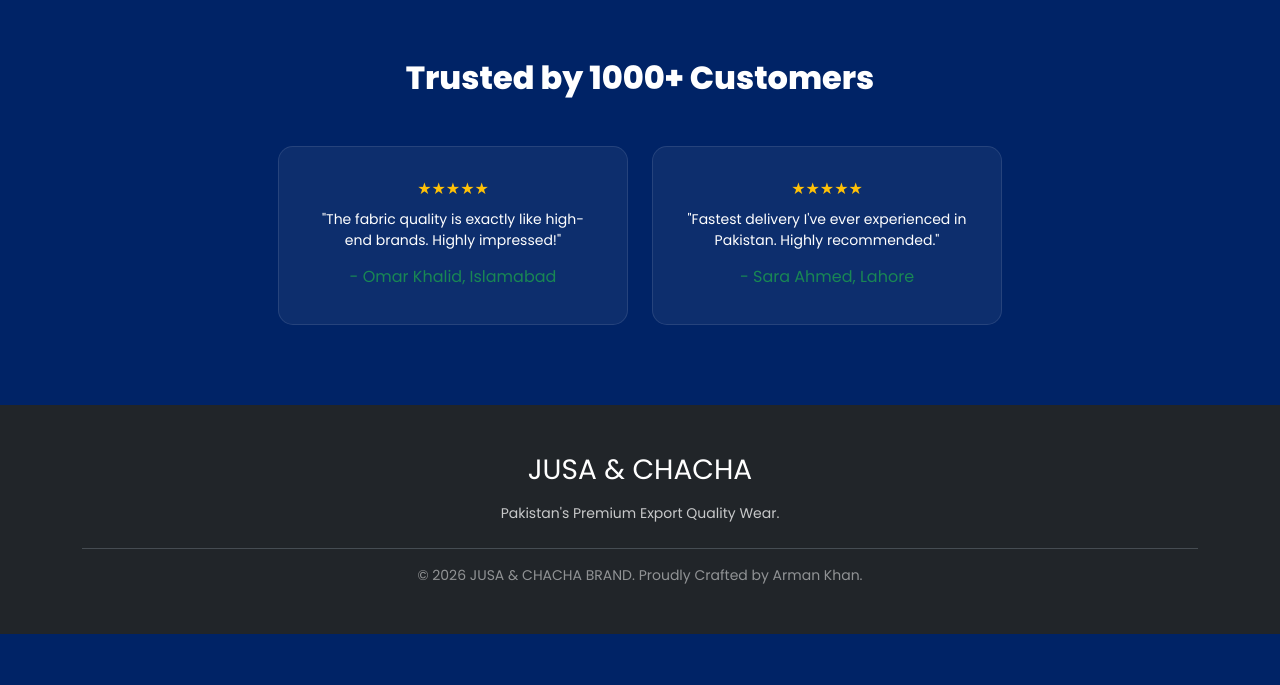
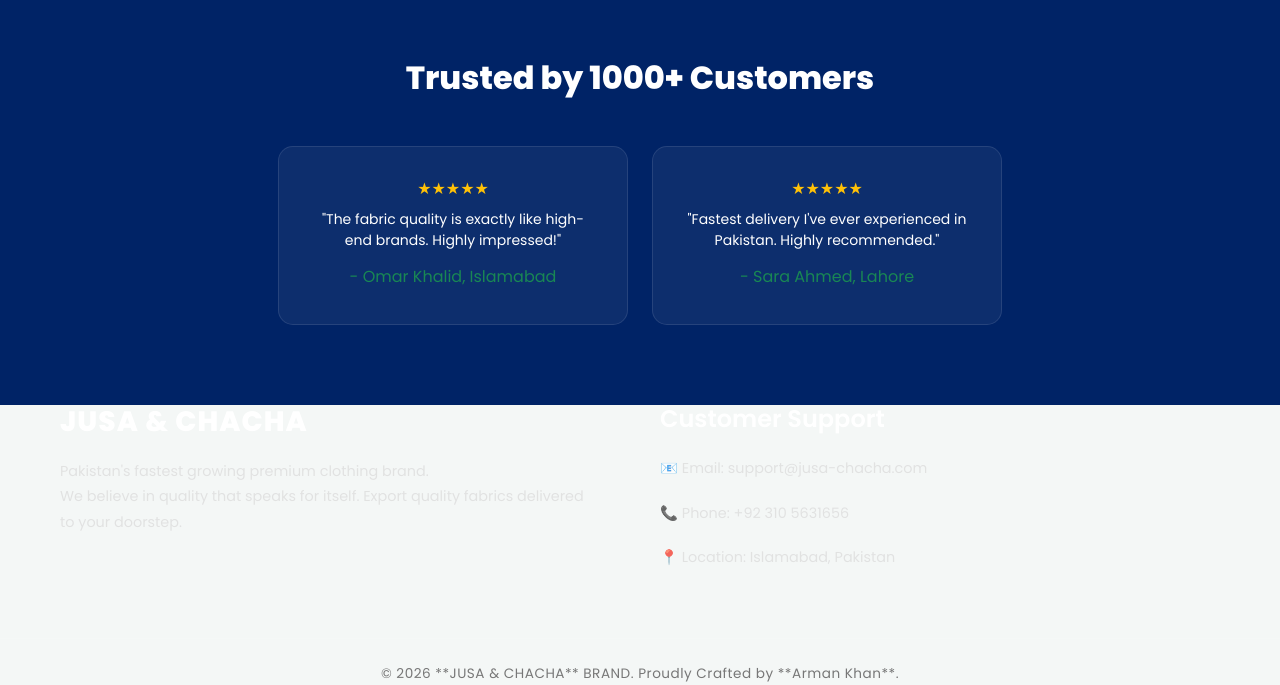
Before and after one commit to armankhan125/jusa_chacha, a Django app: page / in a window 1280 px wide. Shown: the part 1098-1783 px from the top of the page. Before the commit the page ends 1732 px from the top, so only its background shows below. Run offline with Django 5.2, Linux system fonts and the light colour scheme; data comes from the database, SQL or seed files in the repository.

Commit message:
Fixed footer styling

```diff
--- a/shop/templates/shop/index.html
+++ b/shop/templates/shop/index.html
@@ -220,13 +220,30 @@
       </div>
     </div>
 
-    <footer class="bg-dark text-white py-5 text-center">
-        <div class="container">
-            <h3 class="mb-3">JUSA & CHACHA</h3>
-            <p class="small opacity-75 mb-4">Pakistan's Premium Export Quality Wear.</p>
-            <div class="border-top border-secondary pt-3 mt-3 opacity-50 small">
-                &copy; 2026 JUSA & CHACHA BRAND. Proudly Crafted by Arman Khan.
+<footer class="main-footer">
+        <div style="max-width: 1200px; margin: 0 auto; display: grid; grid-template-columns: repeat(auto-fit, minmax(250px, 1fr)); gap: 40px; text-align: left; padding: 0 20px;">
+
+            <div style="padding-right: 20px;">
+                <h3 style="color: white; margin-bottom: 20px; font-weight: 800; letter-spacing: 1px;">JUSA & CHACHA</h3>
+                <p style="font-size: 0.9rem; line-height: 1.8; opacity: 0.8; color: #ddd;">
+                    Pakistan's fastest growing premium clothing brand. <br>
+                    We believe in quality that speaks for itself.
+                    Export quality fabrics delivered to your doorstep.
+                </p>
             </div>
+
+            <div>
+                <h4 style="color: white; margin-bottom: 20px; font-weight: 600;">Customer Support</h4>
+                <div style="font-size: 0.9rem; line-height: 2; opacity: 0.8; color: #ddd;">
+                    <p>📧 Email: support@jusa-chacha.com</p>
+                    <p>📞 Phone: +92 310 5631656</p>
+                    <p>📍 Location: Islamabad, Pakistan</p>
+                </div>
+            </div>
+        </div>
+
+        <div style="border-top: 1px solid rgba(255,255,255,0.1); margin-top: 50px; padding-top: 25px; font-size: 0.85rem; color: #777; text-align: center; letter-spacing: 0.5px;">
+            &copy; 2026 **JUSA & CHACHA** BRAND. Proudly Crafted by **Arman Khan**.
         </div>
     </footer>
 
```
